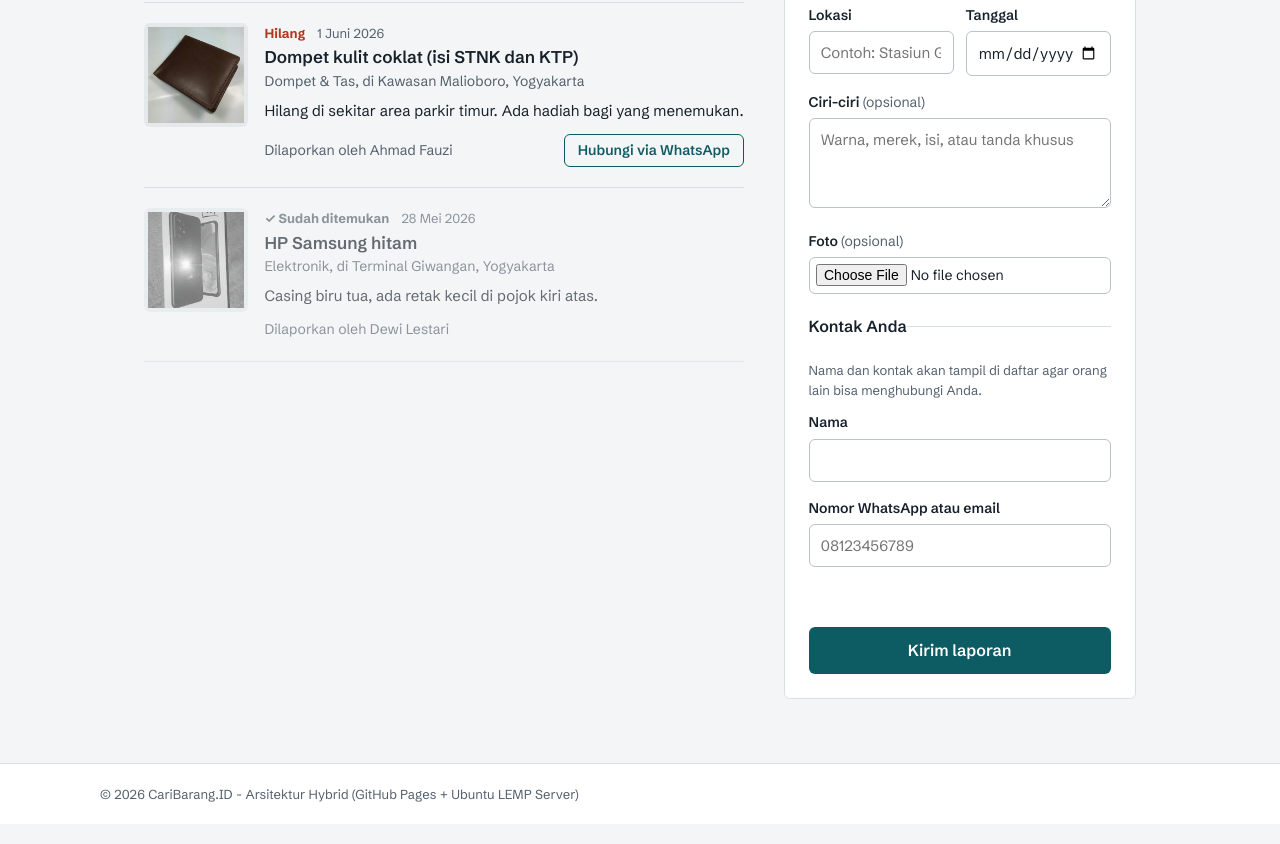
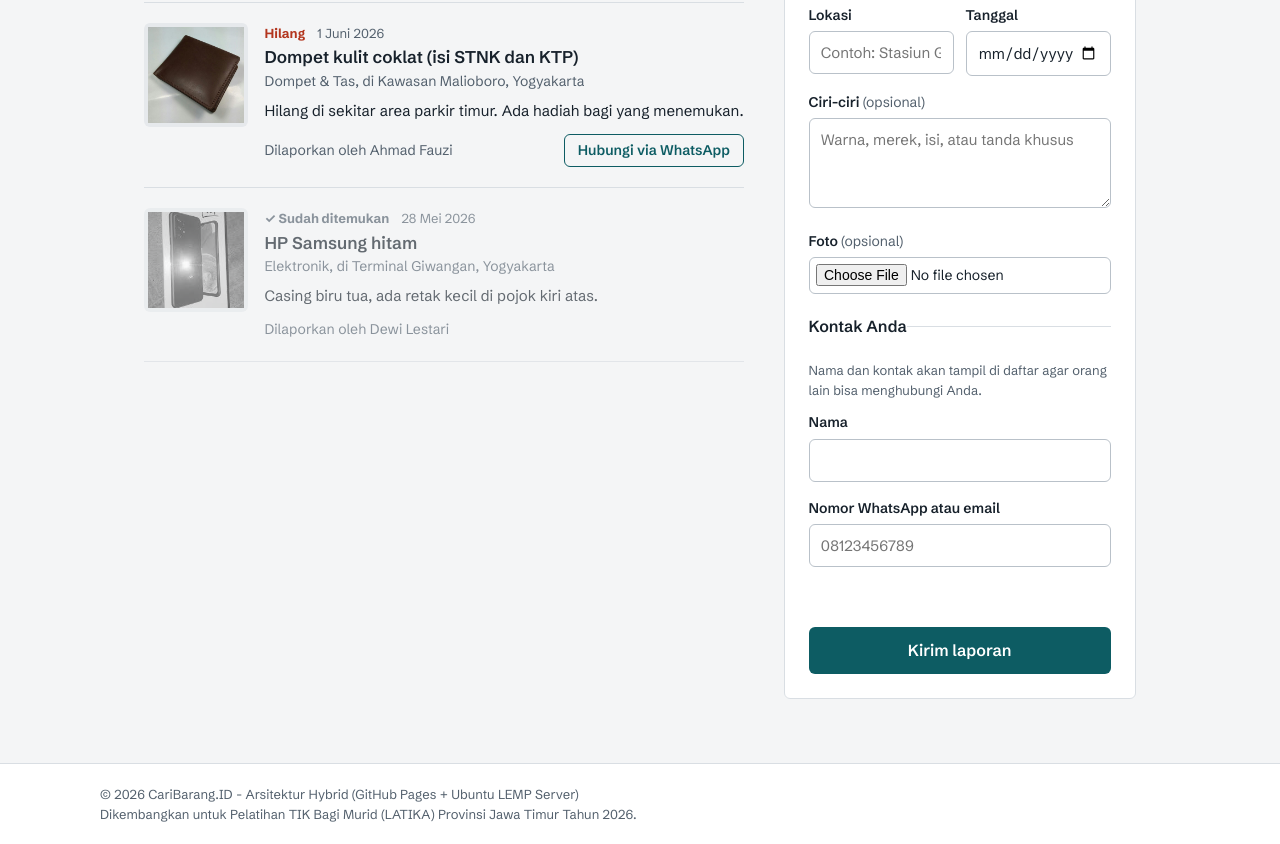
Before and after one commit to icikiwirrrwir-hue/tumbal, a plain HTML site: page index.html in a window 1280 px wide. Shown: the part 611-1455 px from the top of the page. Drawn offline with Linux system fonts and the light colour scheme.

Commit message:
Update index.html

```diff
--- a/index.html
+++ b/index.html
@@ -134,6 +134,7 @@
     <footer class="site-footer">
         <div class="wrap">
             <p>&copy; 2026 CariBarang.ID - Arsitektur Hybrid (GitHub Pages + Ubuntu LEMP Server)</p>
+            <p>Dikembangkan untuk Pelatihan TIK Bagi Murid (LATIKA) Provinsi Jawa Timur Tahun 2026.</p>
         </div>
     </footer>
 
```
